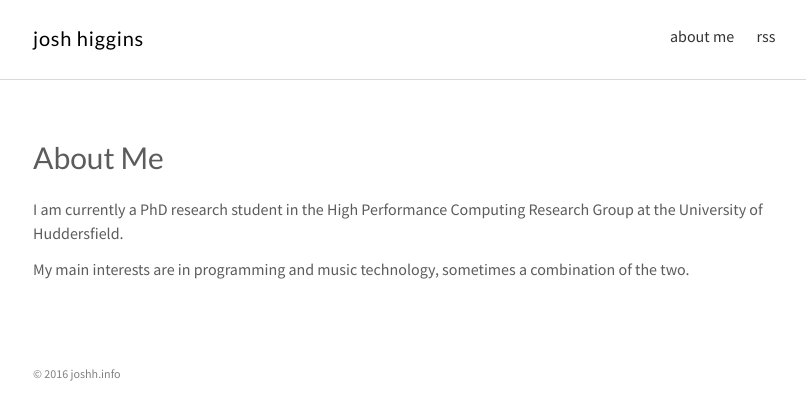
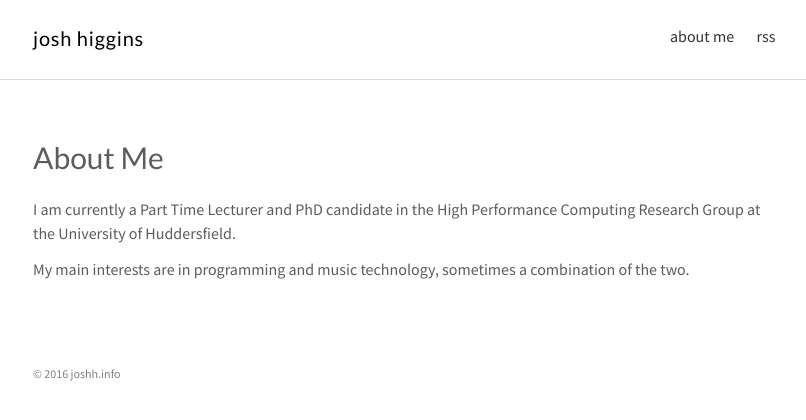
Before and after one commit to joshiggins/joshiggins.github.io, a Jekyll site: the page built from about.md, in a window 1280 px wide. Shown: the top 420 px of the page, without its empty margins (231-1037 px from the left). Built offline with Jekyll 4.4.1, drawn with Linux system fonts in a browser that asks for light colours.

Commit message:
more accurate

```diff
--- a/about.md
+++ b/about.md
@@ -4,6 +4,6 @@ title: About Me
 permalink: /about/
 ---
 
-I am currently a PhD research student in the High Performance Computing Research Group at the University of Huddersfield.
+I am currently a Part Time Lecturer and PhD candidate in the High Performance Computing Research Group at the University of Huddersfield.
 
 My main interests are in programming and music technology, sometimes a combination of the two.
```
